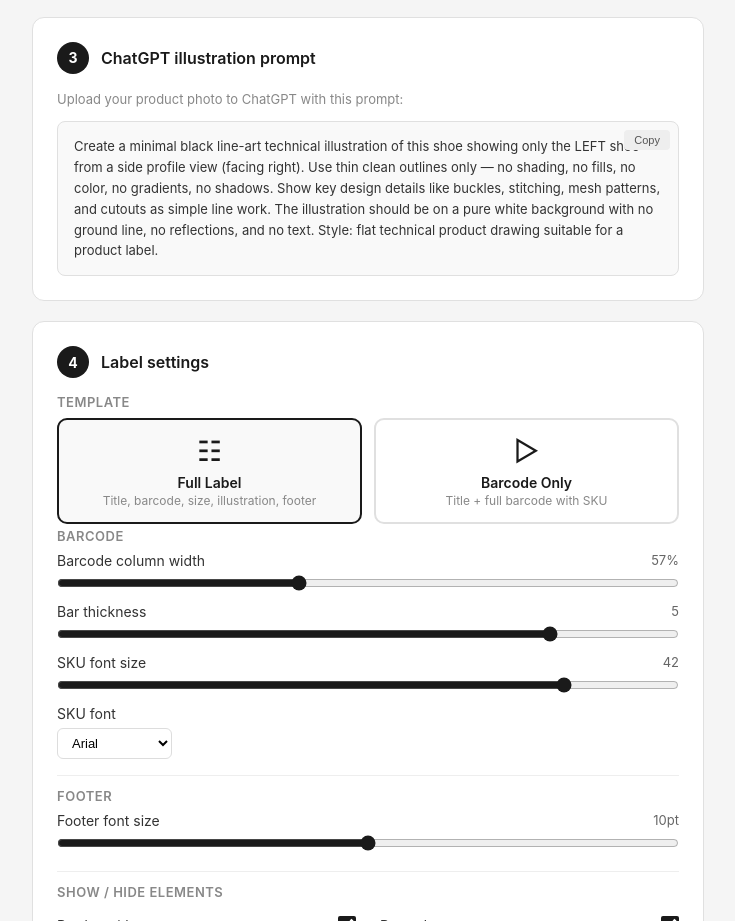
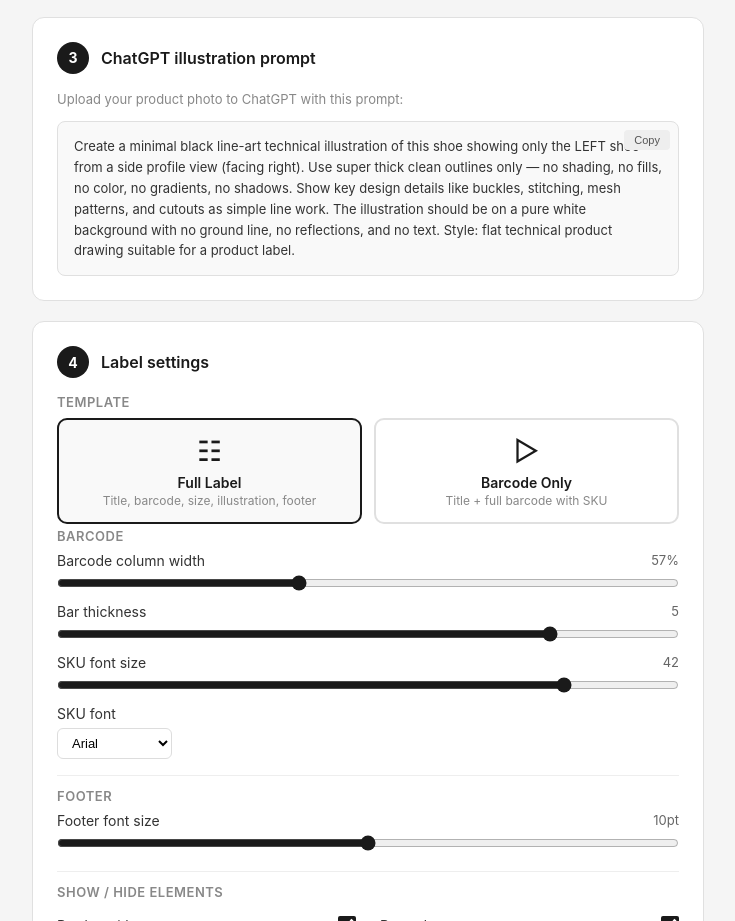
Before and after one commit to david-lee-mac/label-generator, a plain HTML site: page index.html in a window 1280 px wide. Shown: the part 846-1767 px from the top of the page, without its empty margins (272-1007 px from the left). Drawn offline with nearby package versions, Linux system fonts and the light colour scheme.

Commit message:
Add files via upload

```diff
--- a/index.html
+++ b/index.html
@@ -193,7 +193,7 @@
     <p class="help-text" style="margin-top:0">Upload your product photo to ChatGPT with this prompt:</p>
     <div class="prompt-box" id="promptBox">
       <button class="copy-btn" onclick="copyPrompt()">Copy</button>
-      Create a minimal black line-art technical illustration of this shoe showing only the LEFT shoe from a side profile view (facing right). Use thin clean outlines only — no shading, no fills, no color, no gradients, no shadows. Show key design details like buckles, stitching, mesh patterns, and cutouts as simple line work. The illustration should be on a pure white background with no ground line, no reflections, and no text. Style: flat technical product drawing suitable for a product label.
+      Create a minimal black line-art technical illustration of this shoe showing only the LEFT shoe from a side profile view (facing right). Use super thick clean outlines only — no shading, no fills, no color, no gradients, no shadows. Show key design details like buckles, stitching, mesh patterns, and cutouts as simple line work. The illustration should be on a pure white background with no ground line, no reflections, and no text. Style: flat technical product drawing suitable for a product label.
     </div>
   </div>
 
```
